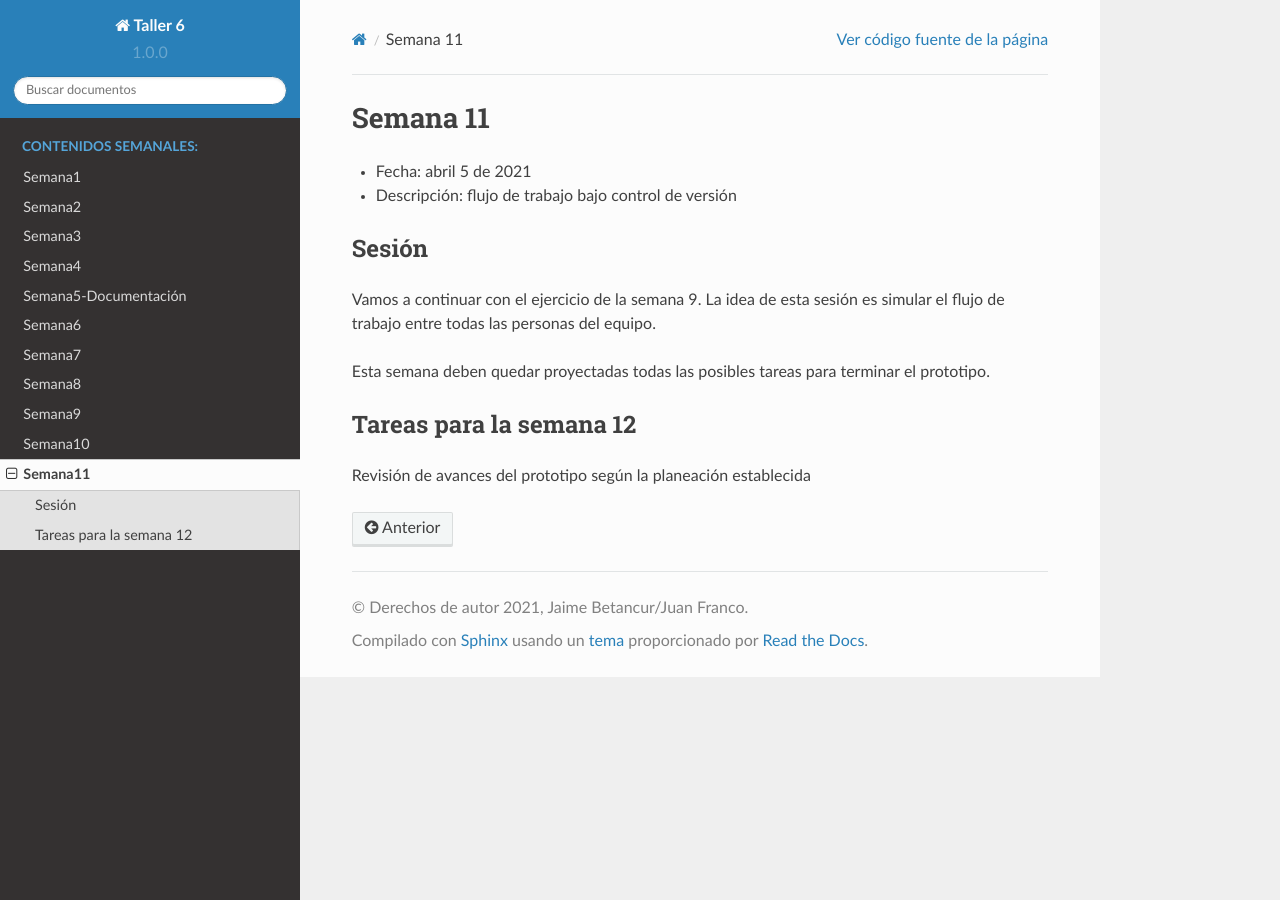
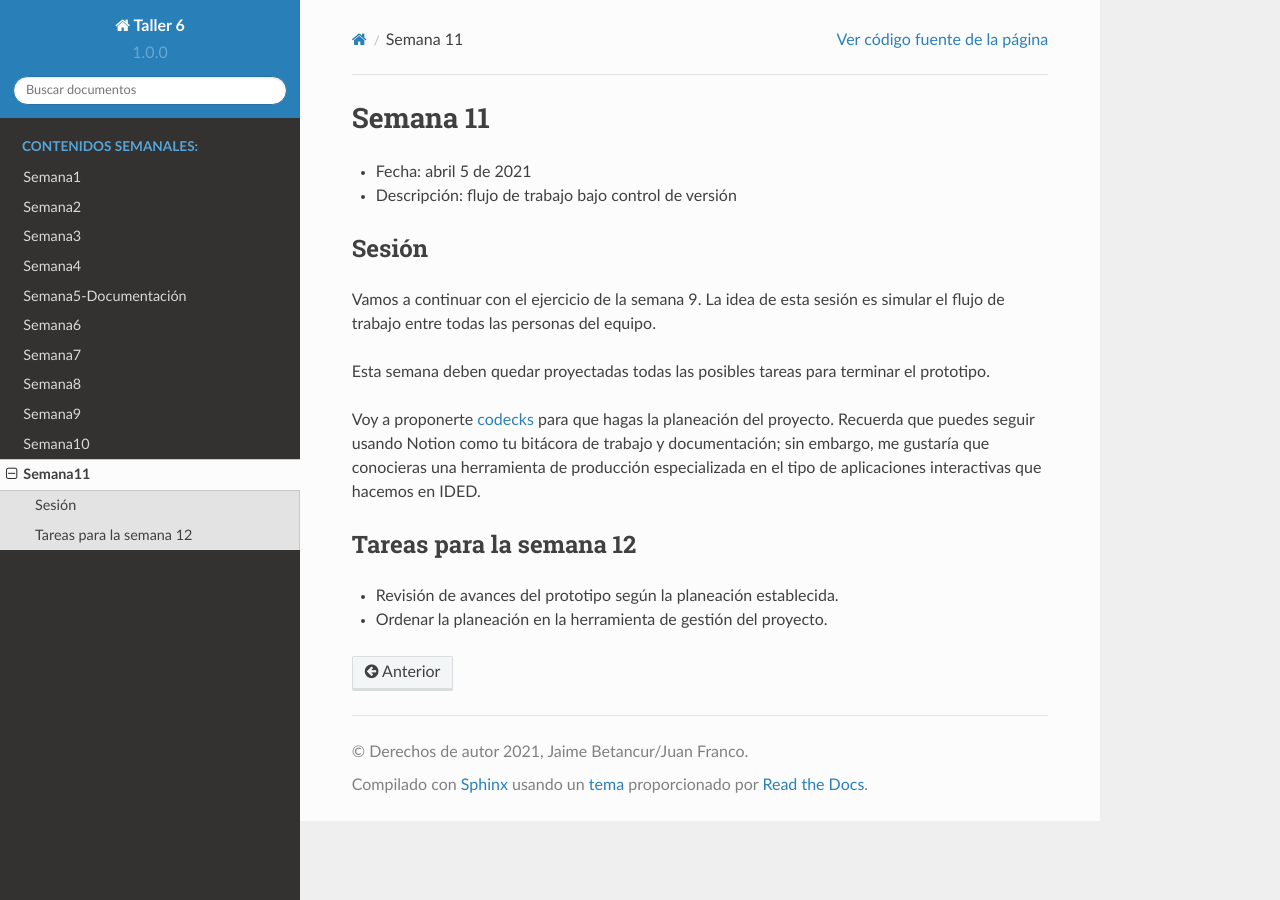
Before and after one commit to juanferfranco/taller6, a Sphinx documentation site: the page built from docs/_semana11/semana11.rst, in a window 1280 px wide. Built offline with Sphinx 7.4.7 and the Read the Docs theme 2.0.0, drawn with Linux system fonts in a browser that asks for light colours.

Commit message:
update week 11

```diff
--- a/docs/_semana11/semana11.rst
+++ b/docs/_semana11/semana11.rst
@@ -14,7 +14,13 @@ las personas del equipo.
 Esta semana deben quedar proyectadas todas las posibles
 tareas para terminar el prototipo.
 
+Voy a proponerte `codecks <https://www.codecks.io/>`__ para que hagas la planeación
+del proyecto. Recuerda que puedes seguir usando Notion como tu bitácora de trabajo
+y documentación; sin embargo, me gustaría que conocieras una herramienta de producción
+especializada en el tipo de aplicaciones interactivas que hacemos en IDED.
+
 Tareas para la semana 12
 --------------------------
 
-Revisión de avances del prototipo según la planeación establecida
+* Revisión de avances del prototipo según la planeación establecida.
+* Ordenar la planeación en la herramienta de gestión del proyecto.
```
